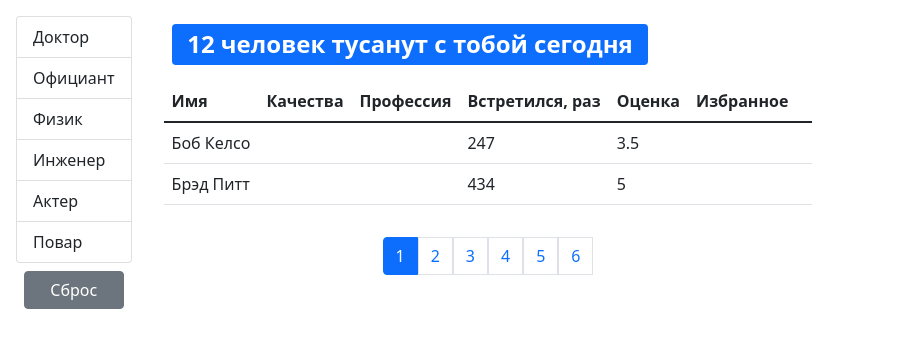
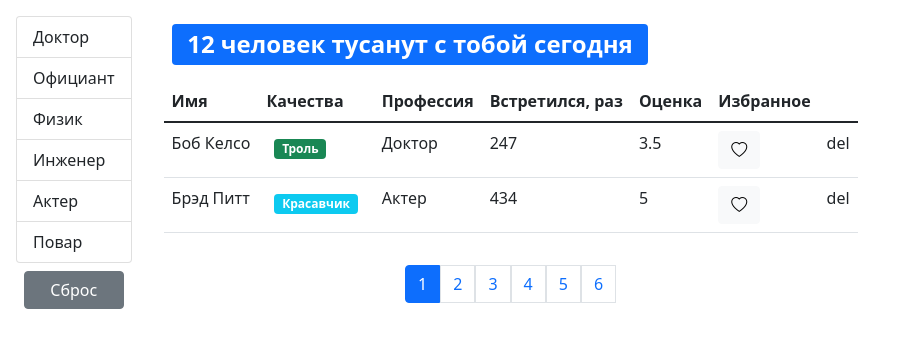
Before and after one commit to andre-korkin/fast-company, a React (Create React App) app: page / in a window 1280 px wide. Shown: the top 348 px of the page, without its empty margins (0-905 px from the left). Built offline with nearby package versions, Linux system fonts and the light colour scheme.

Commit message:
lesson Sorting, component

```diff
--- a/src/components/usersTable.jsx
+++ b/src/components/usersTable.jsx
@@ -6,13 +6,13 @@ import UsersTableBody from './usersTableBody'
 
 const UsersTable = ({ users, onSort, ...rest }) => {
     const cols = [
-        { iter: 'name', name: 'Имя' },
-        { name: 'Качества' },
-        { iter: 'profession.name', name: 'Профессия' },
-        { iter: 'completedMeetings', name: 'Встретился, раз' },
-        { iter: 'rate', name: 'Оценка' },
-        { iter: 'favorites', name: 'Избранное' },
-        {}
+        { name: 'Имя', iter: 'name' },
+        { name: 'Качества', component: 'Qualities' },
+        { name: 'Профессия', iter: 'profession.name' },
+        { name: 'Встретился, раз', iter: 'completedMeetings' },
+        { name: 'Оценка', iter: 'rate' },
+        { name: 'Избранное', iter: 'favorites', component: 'Favorite' },
+        { component: 'Delete' }
     ]
 
     return (
--- a/src/components/usersTableBody.jsx
+++ b/src/components/usersTableBody.jsx
@@ -1,13 +1,34 @@
-import React from 'react'
+import React, { useState } from 'react'
 import PropTypes from 'prop-types'
+import _ from 'lodash'
+import Qualities from './qualities'
+import Favorite from './favorite'
 
 
 const UsersTableBody = ({ columns, users }) => {
+    const [status, setStatus] = useState(false)
+
     return users.map(user => (
         <tr key={user._id}>
-            {columns.map((column, index) => <td key={ index }>{user[column.iter]}</td>)}
+            {columns.map((column, index) => <td key={ index }>{_.get(user, column.iter) || getComponent(user, column.component) }</td>)}
         </tr>
     ))
+
+
+    function getComponent (user, component) {
+        switch (component) {
+            case 'Qualities':
+                return <Qualities { ...user } />
+            case 'Favorite':
+                return <Favorite status = {status} onToggleFavorite = {handleFavorite} />
+            case 'Delete':
+                return 'del'
+        }
+    }
+
+    function handleFavorite (statusValue) {
+        setStatus(!statusValue)
+    }
 }
 
 UsersTableBody.propTypes = {
```
